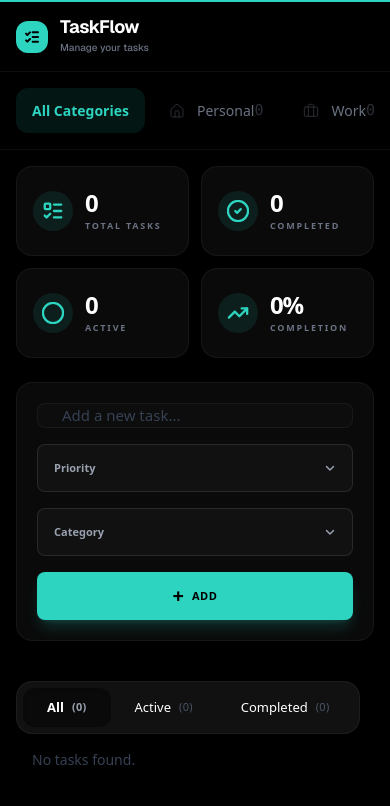
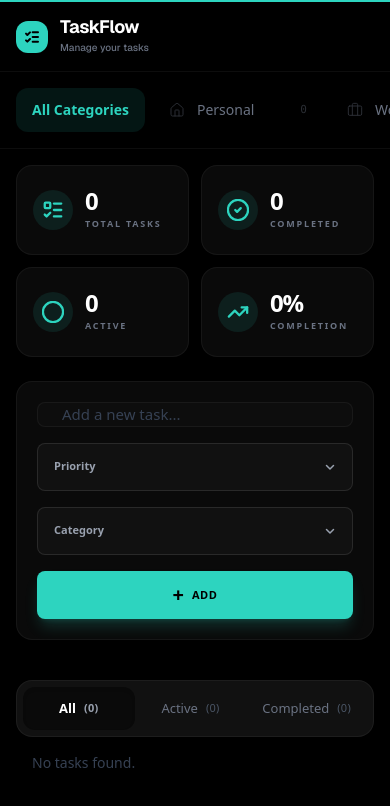
Before and after one commit to samuelesanna727-netizen/taskflow-app, a Next.js app: page / in a window 390 px wide. Shown: the top 806 px of the page. Built offline with nearby package versions, Linux system fonts and the light colour scheme.

Commit message:
Responsive v.2.0

```diff
--- a/app/components/sidebar/CategoryButton.tsx
+++ b/app/components/sidebar/CategoryButton.tsx
@@ -1,5 +1,3 @@
-// components/sidebar/CategoryButton.tsx
-
 "use client";
 
 import { Category } from "@/app/context/TaskContext";
@@ -22,19 +20,34 @@ export default function CategoryButton({
   return (
     <button
       onClick={onClick}
-      className={`w-full flex justify-between items-center px-4 py-3 text-sm transition-colors font-medium group ${
+      className={`
+        w-full
+        min-w-[170px] lg:min-w-0
+        flex justify-between items-center
+        gap-5 lg:gap-3
+        px-4 py-3
+        text-sm
+        transition-all
+        font-medium
+        rounded-xl
+        group
+        ${
           selected
             ? "text-[#2DD4BF]"
             : "text-gray-500 hover:text-gray-300"
-      }`}
+        }
+      `}
     >
-      <div className="flex items-center gap-3">
+      <div className="flex items-center gap-3 min-w-0">
         <svg
-          className={`w-4 h-4 transition-opacity ${
+          className={`
+            w-4 h-4 shrink-0 transition-opacity
+            ${
               selected
                 ? "opacity-100 text-[#2DD4BF]"
                 : "opacity-40 group-hover:opacity-100"
-          }`}
+            }
+          `}
           fill="none"
           stroke="currentColor"
           viewBox="0 0 24 24"
@@ -45,10 +58,20 @@ export default function CategoryButton({
           {icon}
         </svg>
 
+        <span className="truncate">
           {name}
+        </span>
       </div>
 
-      <span className="text-[15px] opacity-40 font-mono">
+      <span
+        className="
+          ml-4 lg:ml-2
+          shrink-0
+          text-[11px] lg:text-[13px]
+          opacity-40
+          font-mono
+        "
+      >
         {count}
       </span>
     </button>
--- a/app/components/tasks/TaskFilters.tsx
+++ b/app/components/tasks/TaskFilters.tsx
@@ -4,24 +4,43 @@ import { useTasks } from "@/app/context/TaskContext";
 
 type Props = {
   filter: "All" | "Active" | "Completed";
-  setFilter: (filter: "All" | "Active" | "Completed") => void;
+  setFilter: (
+    filter: "All" | "Active" | "Completed"
+  ) => void;
 };
 
-export default function TaskFilters({ filter, setFilter }: Props) {
+export default function TaskFilters({
+  filter,
+  setFilter,
+}: Props) {
   const { tasks } = useTasks();
 
-  // Calcolo dei conteggi in tempo reale per ogni stato
   const counts = {
     All: tasks.length,
-    Active: tasks.filter((t) => !t.completed).length,
-    Completed: tasks.filter((t) => t.completed).length,
+    Active: tasks.filter((t) => !t.completed)
+      .length,
+    Completed: tasks.filter((t) => t.completed)
+      .length,
   };
 
-  const options: ("All" | "Active" | "Completed")[] = ["All", "Active", "Completed"];
+  const options: (
+    | "All"
+    | "Active"
+    | "Completed"
+  )[] = ["All", "Active", "Completed"];
 
   return (
-    /* Background scuro #0A0A0A e bordo sottile come da immagine */
-    <div className="bg-[#111111] p-1.5 rounded-2xl w-fit flex border border-white/5 shadow-2xl">
+    <div
+      className="
+        bg-[#111111]
+        p-1.5
+        rounded-2xl
+        w-full lg:w-fit
+        flex
+        border border-white/5
+        shadow-2xl
+      "
+    >
       {options.map((s) => {
         const isActive = filter === s;
 
@@ -30,19 +49,35 @@ export default function TaskFilters({ filter, setFilter }: Props) {
             key={s}
             onClick={() => setFilter(s)}
             className={`
-              flex items-center gap-2 px-6 py-2.5 rounded-xl text-[13px] transition-all duration-200
-              ${isActive
-                ? " bg-[#0A0A0A] text-white font-bold shadow-inner"
-                : "text-gray-00 font-medium hover:text-gray-300"
+              flex-1 lg:flex-none
+              flex items-center justify-center
+              gap-2
+              px-4 lg:px-6
+              py-3 lg:py-2.5
+              rounded-xl
+              text-[13px]
+              transition-all duration-200
+              whitespace-nowrap
+              ${
+                isActive
+                  ? "bg-[#0A0A0A] text-white font-bold shadow-inner"
+                  : "text-gray-500 font-medium hover:text-gray-300"
               }
             `}
           >
             <span>{s}</span>
 
-            <span className={`
-              text-[11px] tracking-wide
-              ${isActive ? "text-gray-400" : "text-gray-600"}
-            `}>
+            <span
+              className={`
+                text-[11px]
+                tracking-wide
+                ${
+                  isActive
+                    ? "text-gray-400"
+                    : "text-gray-600"
+                }
+              `}
+            >
               ({counts[s]})
             </span>
           </button>
--- a/app/components/tasks/TaskItem.tsx
+++ b/app/components/tasks/TaskItem.tsx
@@ -117,7 +117,12 @@ export default function TaskItem({
         {!editing && (
           <button
             onClick={() => setEditing(true)}
-            className="opacity-0 group-hover:opacity-100 text-gray-600 hover:text-[#2DD4BF] transition-all p-2"
+            className="
+              text-gray-700
+              hover:text-[#2DD4BF]
+              transition-all
+              p-2
+            "
           >
             <svg className="w-4 h-4" fill="none" stroke="currentColor" strokeWidth="2.5" viewBox="0 0 24 24">
               <path d="M11 4H4a2 2 0 00-2 2v14a2 2 0 002 2h14a2 2 0 002-2v-7M18.5 2.5a2.121 2.121 0 113 3L12 15l-4 1 1-4 9.5-9.5z" />
@@ -127,7 +132,12 @@ export default function TaskItem({
 
         <button
           onClick={() => deleteTask(task.id)}
-          className="opacity-0 group-hover:opacity-100 text-gray-800 hover:text-red-500 transition-all p-2"
+          className="
+            text-gray-700
+            hover:text-red-500
+            transition-all
+            p-2
+          "
         >
           <svg className="w-5 h-5" fill="none" stroke="currentColor" strokeWidth="2.5" viewBox="0 0 24 24">
             <path d="M19 7l-.867 12.142A2 2 0 0116.138 21H7.862a2 2 0 01-1.995-1.858L5 7m5 4v6m4-6v6m1-10V4a1 1 0 00-1-1h-4a1 1 0 00-1 1v3M4 7h16" />
--- a/app/layout.tsx
+++ b/app/layout.tsx
@@ -11,7 +11,7 @@ export default function RootLayout({
 }) {
   return (
     <html lang="it" className={`${GeistSans.className} h-full`}>
-      <body className="h-screen overflow-hidden bg-black text-white flex flex-col">
+      <body className="h-screen lg:overflow-hidden overflow-y-auto bg-black text-white flex flex-col">
 
         {/* Linea superiore */}
         <div className="h-[2px] w-full bg-[#2DD4BF] shrink-0" />
@@ -47,7 +47,7 @@ export default function RootLayout({
           </header>
 
           {/* CONTENUTO */}
-          <div className="flex flex-1 w-full bg-black overflow-hidden">
+          <div className="flex flex-1 w-full bg-black lg:overflow-hidden overflow-visible min-h-0">
             <main
               className="
                 flex-1 flex flex-col overflow-y-auto
--- a/app/page.tsx
+++ b/app/page.tsx
@@ -99,7 +99,7 @@ export default function Dashboard() {
   };
 
   return (
-    <div className="flex flex-col lg:flex-row h-full w-full bg-black font-sans antialiased overflow-hidden">
+    <div className="flex flex-col lg:flex-row min-h-full lg:h-full w-full bg-black font-sans antialiased overflow-visible lg:overflow-hidden">
 
       <Sidebar
         tasks={tasks}
@@ -107,7 +107,7 @@ export default function Dashboard() {
         setSelectedCategory={setSelectedCategory}
       />
 
-      <main className="flex-1 flex flex-col p-4 sm:p-6 lg:p-12 overflow-y-auto min-h-0">
+      <main className="flex-1 flex flex-col p-4 sm:p-6 lg:p-12 overflow-visible lg:overflow-y-auto min-h-0">
 
         {/* STATS */}
         <div className="grid grid-cols-2 xl:grid-cols-4 gap-3 sm:gap-4 lg:gap-6 mb-6 lg:mb-10">
```
Lines whose indentation alone changed are shown as unchanged.
